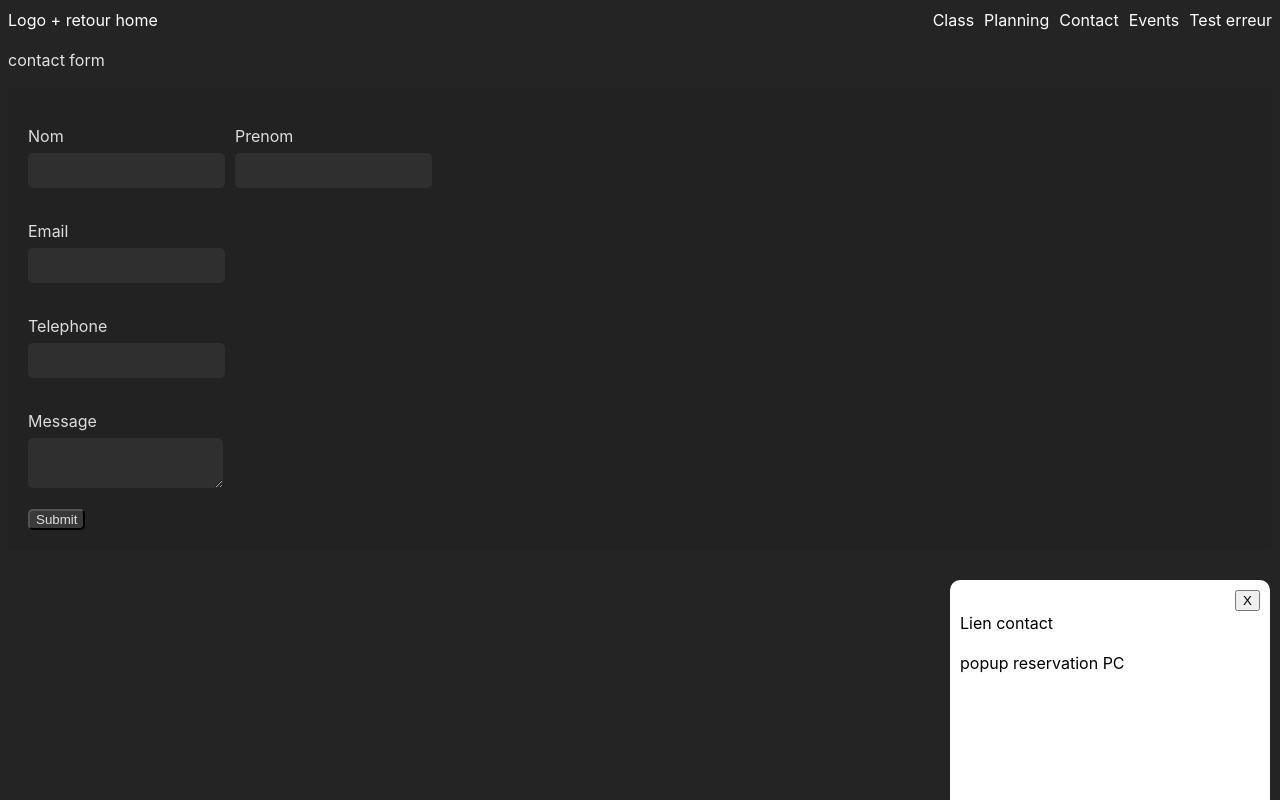
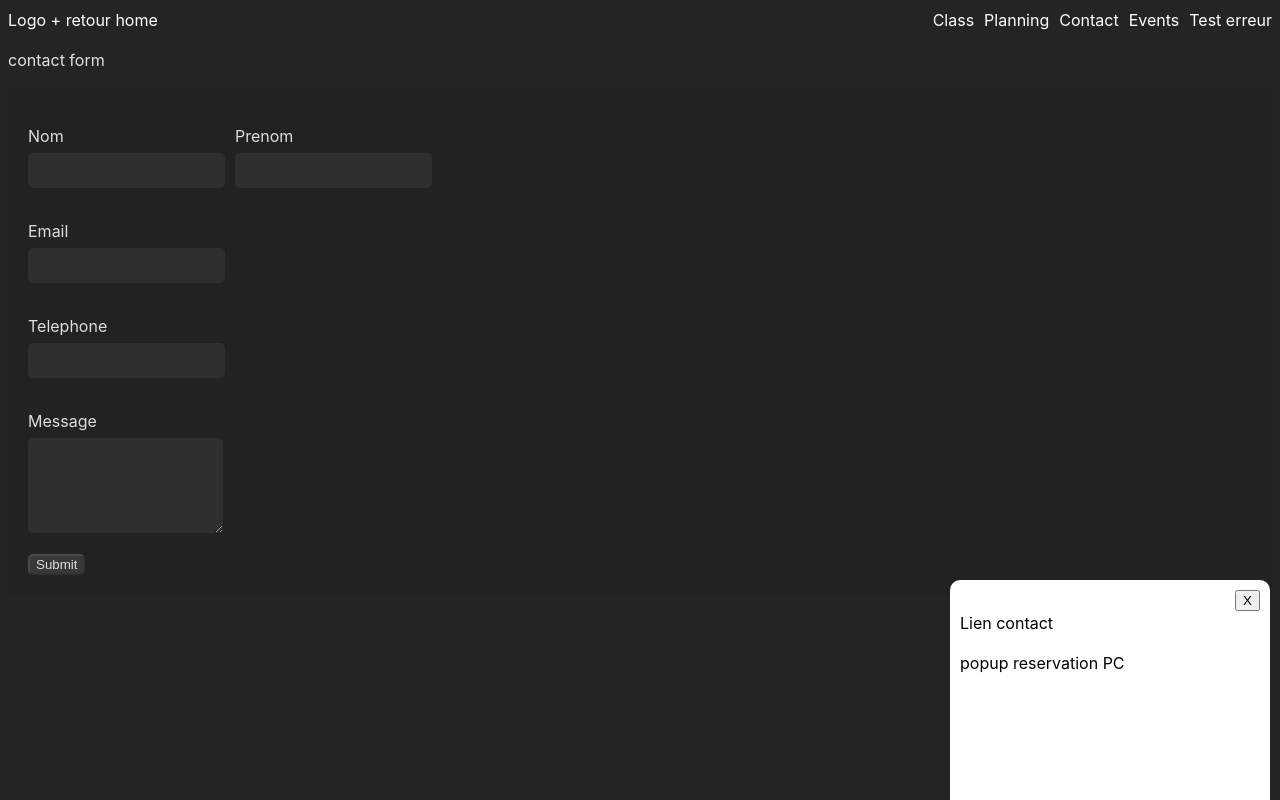
Before and after one commit to Crrux/CrossfitObernai, a React (Vite) app: page /contact in a window 1280 px wide. Built offline with nearby package versions, Linux system fonts and the light colour scheme.

Commit message:
button disabled if errors + text area rows

```diff
--- a/src/pages/contact/contact.jsx
+++ b/src/pages/contact/contact.jsx
@@ -79,7 +79,7 @@ function Contact() {
         contact.message.length > 2 || contact.message.length === 0;
       fieldValidationErrors.messageError = messageValid
         ? ""
-        : " must be at least 2 characters long if there is any input";
+        : " must be at least 3 characters long if there is any input";
 
       setErrors(fieldValidationErrors);
     };
@@ -151,12 +151,12 @@ function Contact() {
           <textarea
             id="message"
             name="message"
-            minLength="3"
+            rows={5}
             onChange={handleChange}
           />
           {errors.messageError && <span>{errors.messageError}</span>}
         </label>
-        <input type="submit" value="Submit" />
+        <input type="submit" value="Submit" disabled={hasErrors} />
       </form>
     </>
   );
```
